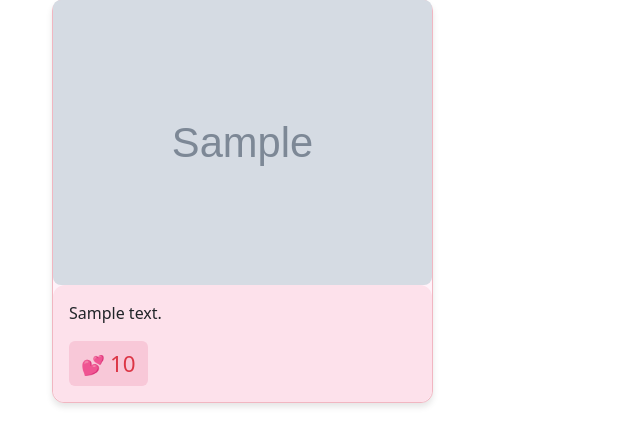
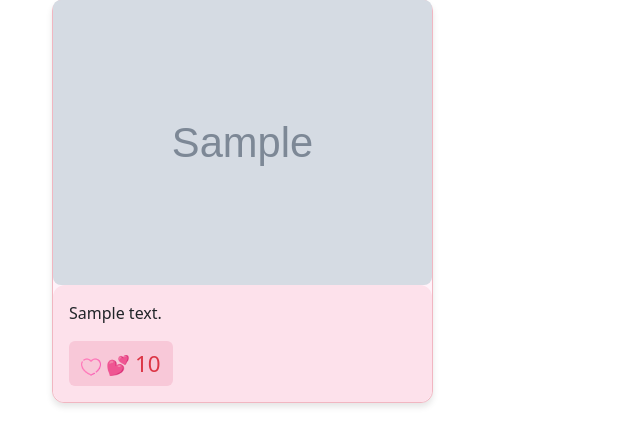
Before and after one commit to DiegoGomezcor4/albun-de-fotos, a Flask app: template templates/index.html in a window 1280 px wide. Shown: the part 211-657 px from the top of the page, without its empty margins (0-640 px from the left). Run offline with Flask 3, Linux system fonts and the light colour scheme; the template is opened without the code that fills it: most values are stand-ins (such as "Sample title", 1, 10 or a date in 2020); grey boxes marked "Sample" are stand-in pictures.

Commit message:
imgenes subidas

```diff
--- a/templates/index.html
+++ b/templates/index.html
@@ -96,6 +96,7 @@
                         <p class="card-text">{{ photo.comment }}</p>
                         <form method="POST" action="{{ url_for('like_photo', photo_id=loop.index0) }}">
                             <button type="submit" class="btn btn-light">
+                                <img src="static\icons\corazon-de-neon.png" alt="Corazón rosado" style="width: 20px; height: 20px;">
                                 💕 <span class="text-danger">{{ photo.likes }}</span>
                             </button>
                         </form>
```
